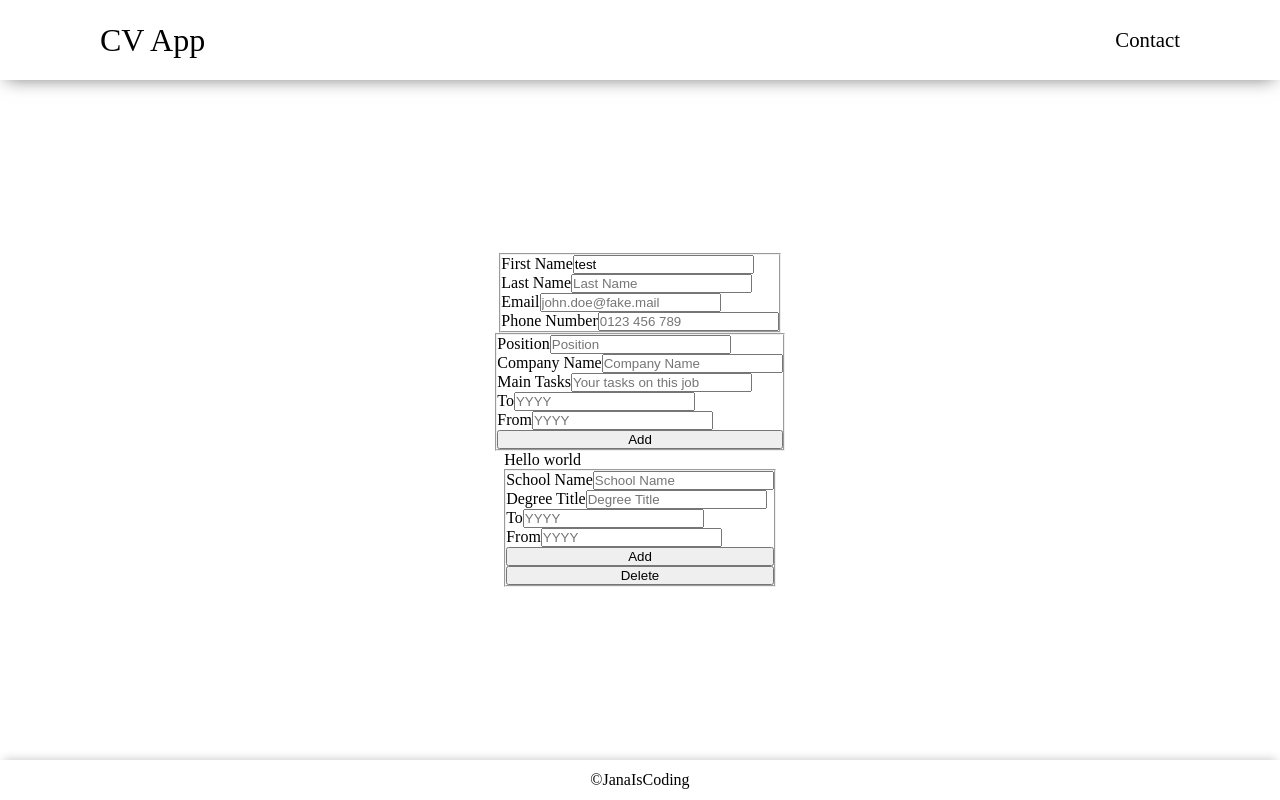
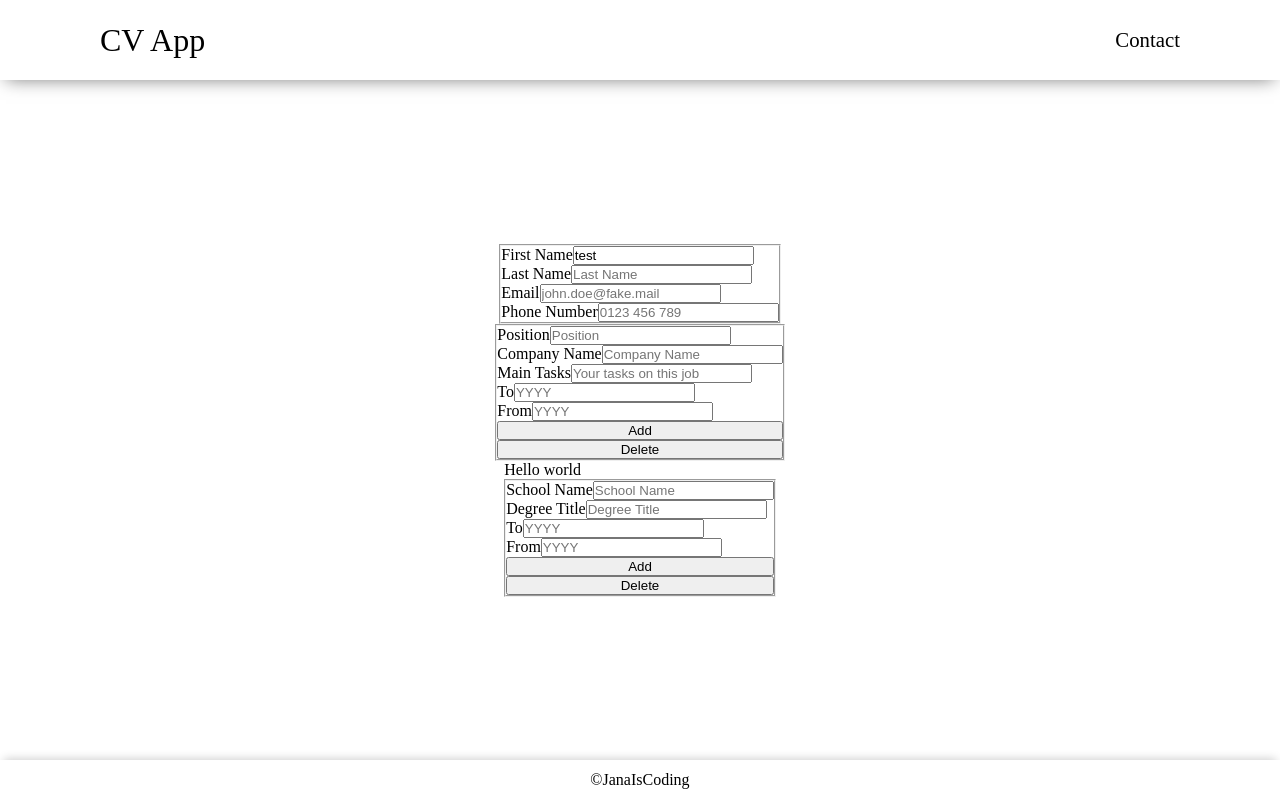
Before and after one commit to janaiscoding/cv-application, a React (Create React App) app: page / in a window 1280 px wide. Built offline with nearby package versions, Linux system fonts and the light colour scheme.

Commit message:
Add Delete and Add logic for Experience

```diff
--- a/src/components/Experience.js
+++ b/src/components/Experience.js
@@ -1,7 +1,7 @@
 import React from "react";
 import ExperienceItem from "./ExperienceItem";
 
-const Experience = ({ experience, onChange, onAdd }) => {
+const Experience = ({ experience, onChange, onAdd, onDelete }) => {
   const experienceItems = experience.map((experienceItem) => (
     <ExperienceItem
       key={experienceItem.id}
@@ -9,6 +9,7 @@ const Experience = ({ experience, onChange, onAdd }) => {
       experienceItem={experienceItem}
       onChange={onChange}
       onAdd={onAdd}
+      onDelete={onDelete}
     />
   ));
   return (
--- a/src/components/ExperienceItem.js
+++ b/src/components/ExperienceItem.js
@@ -1,6 +1,6 @@
 import React from "react";
 
-const ExperienceItem = ({ id, experienceItem, onChange, onAdd }) => {
+const ExperienceItem = ({ id, experienceItem, onChange, onAdd, onDelete }) => {
   return (
     <>
       <fieldset className="experience">
@@ -57,6 +57,7 @@ const ExperienceItem = ({ id, experienceItem, onChange, onAdd }) => {
           />
         </label>
         <button onClick={onAdd}>Add</button>
+        <button onClick={() => onDelete(id)}>Delete</button>
       </fieldset>
     </>
   );
--- a/src/components/Resume.js
+++ b/src/components/Resume.js
@@ -10,11 +10,18 @@ const Resume = ({
   onChangeEducation,
   onAddEducation,
   onDeleteEducation,
+  onAddExperience,
+  onDeleteExperience,
 }) => {
   return (
     <div className="main">
       <Personal personalInfo={cv.personalInfo} onChange={onChangePersonal} />
-      <Experience experience={cv.experience} onChange={onChangeExperience} />
+      <Experience
+        experience={cv.experience}
+        onChange={onChangeExperience}
+        onAdd={onAddExperience}
+        onDelete={onDeleteExperience}
+      />
       <Education
         education={cv.education}
         onChange={onChangeEducation}
--- a/src/mainApp/Main.js
+++ b/src/mainApp/Main.js
@@ -71,7 +71,32 @@ const Main = () => {
       return { ...prevState, education: [...newEducation] };
     });
   };
-
+  const handleAddExperience = () => {
+    setCv((prevState) => {
+      return {
+        ...prevState,
+        experience: [
+          ...prevState.experience,
+          {
+            id: uniqid(),
+            position: "",
+            company: "",
+            tasks: "",
+            to: "",
+            from: "",
+          },
+        ],
+      };
+    });
+  };
+  const handleDeleteExperience = (id) => {
+    setCv((prevState) => {
+      const newExperience = prevState.experience.filter(
+        (experienceItem) => experienceItem.id !== id
+      );
+      return { ...prevState, experience: [...newExperience] };
+    });
+  };
   return (
     <Resume
       cv={cv}
@@ -80,6 +105,8 @@ const Main = () => {
       onChangeEducation={handleChangeEducation}
       onAddEducation={handleAddEducation}
       onDeleteEducation={handleDeleteEducation}
+      onAddExperience={handleAddExperience}
+      onDeleteExperience={handleDeleteExperience}
     />
   );
 };
```
